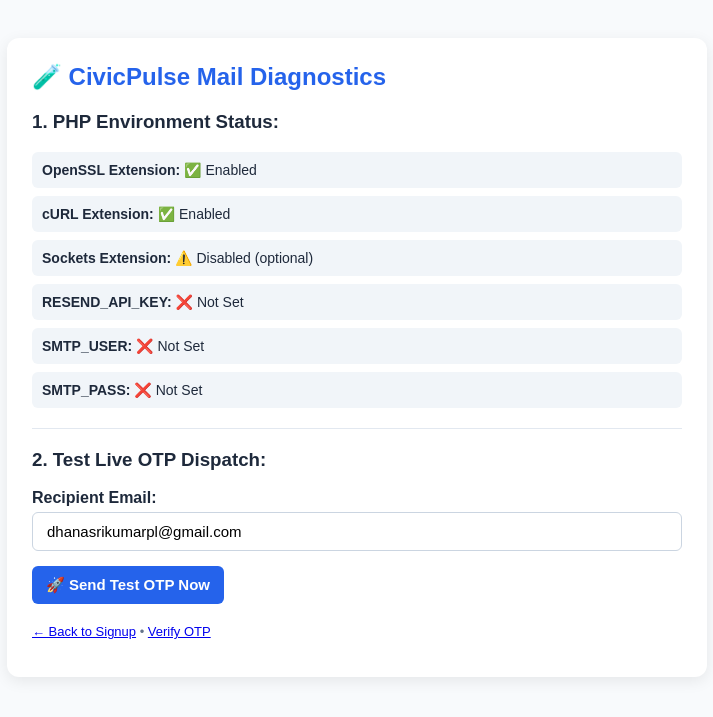
After one commit to SowndharyaPL15/civicpulse, a PHP site: page /Civicpulse/test_mail.php in a window 1280 px wide. The commit adds this page. Shown: the top 717 px of the page, without its empty margins (283-996 px from the left). Run offline with PHP 8.4, Linux system fonts and the light colour scheme; some libraries are stand-ins or nearby versions.

Commit message:
feat(auth): enable 1-click automatic OTP resend and add test_mail diagnostic tool

```diff
--- /dev/null
+++ b/test_mail.php
@@ -0,0 +1,78 @@
+<?php
+/**
+ * CivicPulse — Real-Time Mail Diagnostic & Test Tool
+ * Open this in your browser: http://localhost/Civicpulse/test_mail.php
+ */
+error_reporting(E_ALL);
+ini_set('display_errors', 1);
+
+require_once __DIR__ . '/database/db_connect.php';
+require_once __DIR__ . '/database/mail_helper.php';
+
+$test_email = $_GET['email'] ?? 'dhanasrikumarpl@gmail.com';
+$test_otp = str_pad(rand(0, 999999), 6, '0', STR_PAD_LEFT);
+$error = null;
+$result = null;
+
+if (isset($_POST['send_test'])) {
+    $test_email = trim($_POST['email']);
+    $result = civicpulse_send_otp_email($test_email, 'Test User', $test_otp, $error);
+}
+?>
+<!DOCTYPE html>
+<html>
+<head>
+    <title>CivicPulse Mail Diagnostics</title>
+    <style>
+        body { font-family: Arial, sans-serif; padding: 30px; background: #f8fafc; color: #1e293b; }
+        .box { max-width: 650px; margin: auto; background: white; padding: 25px; border-radius: 12px; box-shadow: 0 4px 15px rgba(0,0,0,0.08); }
+        h2 { color: #2563eb; margin-top: 0; }
+        .item { padding: 10px; margin-bottom: 8px; border-radius: 6px; background: #f1f5f9; font-size: 14px; }
+        .success { background: #dcfce7; color: #166534; padding: 12px; border-radius: 6px; font-weight: bold; margin: 15px 0; }
+        .error { background: #fee2e2; color: #991b1b; padding: 12px; border-radius: 6px; margin: 15px 0; }
+        input, button { padding: 10px 14px; font-size: 15px; border-radius: 6px; border: 1px solid #cbd5e1; }
+        button { background: #2563eb; color: white; border: none; cursor: pointer; font-weight: bold; }
+        button:hover { background: #1d4ed8; }
+        pre { background: #0f172a; color: #e2e8f0; padding: 12px; border-radius: 6px; overflow-x: auto; font-size: 12px; }
+    </style>
+</head>
+<body>
+<div class="box">
+    <h2>🧪 CivicPulse Mail Diagnostics</h2>
+
+    <h3>1. PHP Environment Status:</h3>
+    <div class="item"><strong>OpenSSL Extension:</strong> <?= extension_loaded('openssl') ? '✅ Enabled' : '❌ DISABLED (Please enable in php.ini)' ?></div>
+    <div class="item"><strong>cURL Extension:</strong> <?= extension_loaded('curl') ? '✅ Enabled' : '❌ DISABLED (Please enable in php.ini)' ?></div>
+    <div class="item"><strong>Sockets Extension:</strong> <?= extension_loaded('sockets') ? '✅ Enabled' : '⚠️ Disabled (optional)' ?></div>
+    <div class="item"><strong>RESEND_API_KEY:</strong> <?= !empty(getenv('RESEND_API_KEY')) ? '✅ Configured (' . substr(getenv('RESEND_API_KEY'), 0, 10) . '...)' : '❌ Not Set' ?></div>
+    <div class="item"><strong>SMTP_USER:</strong> <?= htmlspecialchars(getenv('SMTP_USER') ?: '❌ Not Set') ?></div>
+    <div class="item"><strong>SMTP_PASS:</strong> <?= !empty(getenv('SMTP_PASS')) ? '✅ Set (' . strlen(getenv('SMTP_PASS')) . ' chars)' : '❌ Not Set' ?></div>
+
+    <hr style="margin: 20px 0; border: none; border-top: 1px solid #e2e8f0;">
+
+    <h3>2. Test Live OTP Dispatch:</h3>
+    <form method="POST">
+        <div style="margin-bottom: 15px;">
+            <label style="display:block; margin-bottom:5px; font-weight:bold;">Recipient Email:</label>
+            <input type="email" name="email" value="<?= htmlspecialchars($test_email) ?>" style="width: 100%; box-sizing: border-box;" required>
+        </div>
+        <button type="submit" name="send_test">🚀 Send Test OTP Now</button>
+    </form>
+
+    <?php if ($result === true): ?>
+        <div class="success">
+            🎉 SUCCESS! OTP email sent successfully to <?= htmlspecialchars($test_email) ?>!
+            <br><small>Generated OTP: <strong><?= $test_otp ?></strong></small>
+        </div>
+    <?php elseif ($result === false): ?>
+        <div class="error">
+            ❌ FAILED: <?= htmlspecialchars($error ?: 'Unknown error') ?>
+        </div>
+    <?php endif; ?>
+
+    <p style="margin-top:20px; font-size:13px; color:#64748b;">
+        <a href="userside/signup.php">← Back to Signup</a> &bull; <a href="userside/verify_otp.php">Verify OTP</a>
+    </p>
+</div>
+</body>
+</html>
```
Also changed, not shown: userside/resend_otp.php (+4 -50 lines), userside/verify_otp.php (+7 -0 lines).
